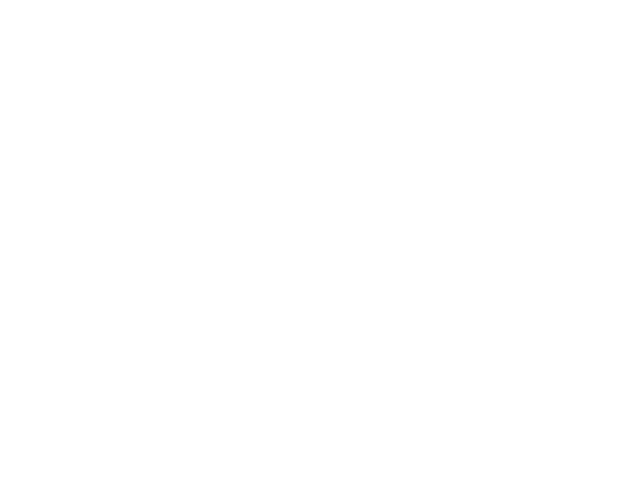
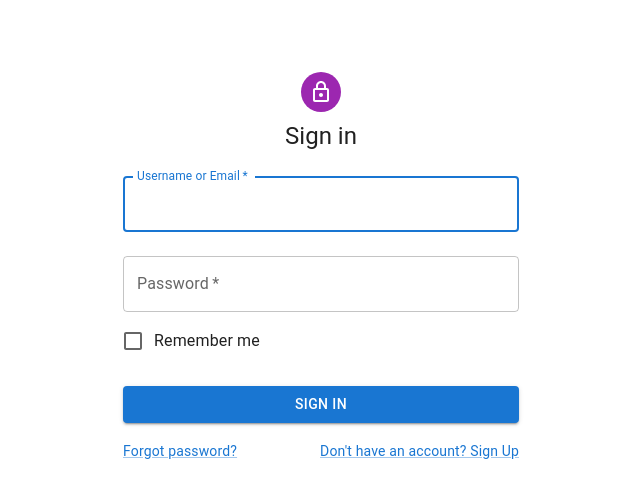
Before and after one commit to Staff-Management/Staff-Management, a React (Create React App) app in the folder frontend/: page /Login in a window 1280 px wide. Before the commit this address had no page. Shown: the top 498 px of the page, without its empty margins (319-959 px from the left). Built offline with nearby package versions, Linux system fonts and the light colour scheme.

Commit message:
Updated Home Page

```diff
--- a/frontend/src/App.js
+++ b/frontend/src/App.js
@@ -29,7 +29,7 @@ function App() {
   return (
     <BrowserRouter>
       <Routes>
-        {/* <Route path="/Login" element={<Login />}/>
+        <Route path="/Login" element={<Login />}/>
         <Route
           path="/"
           element={
@@ -37,14 +37,8 @@ function App() {
             <SignUp />
           </GuardedRoute>
           }
-        /> */}
-
+        />
         <Route path="/nav/:page" element={<Navigation />}/>
-
-        {/* <Route path="/Home" element={<Navigation />}/>
-        <Route path="/Visa" element={<Visa />}/>
-        <Route path="/Personal" element={<PersonalInformation />}/>
-        <Route path="/Housing" element={<Housing />}/> */}
         {/* <Route
           path="/"
           element={<Onboarding />}
```
